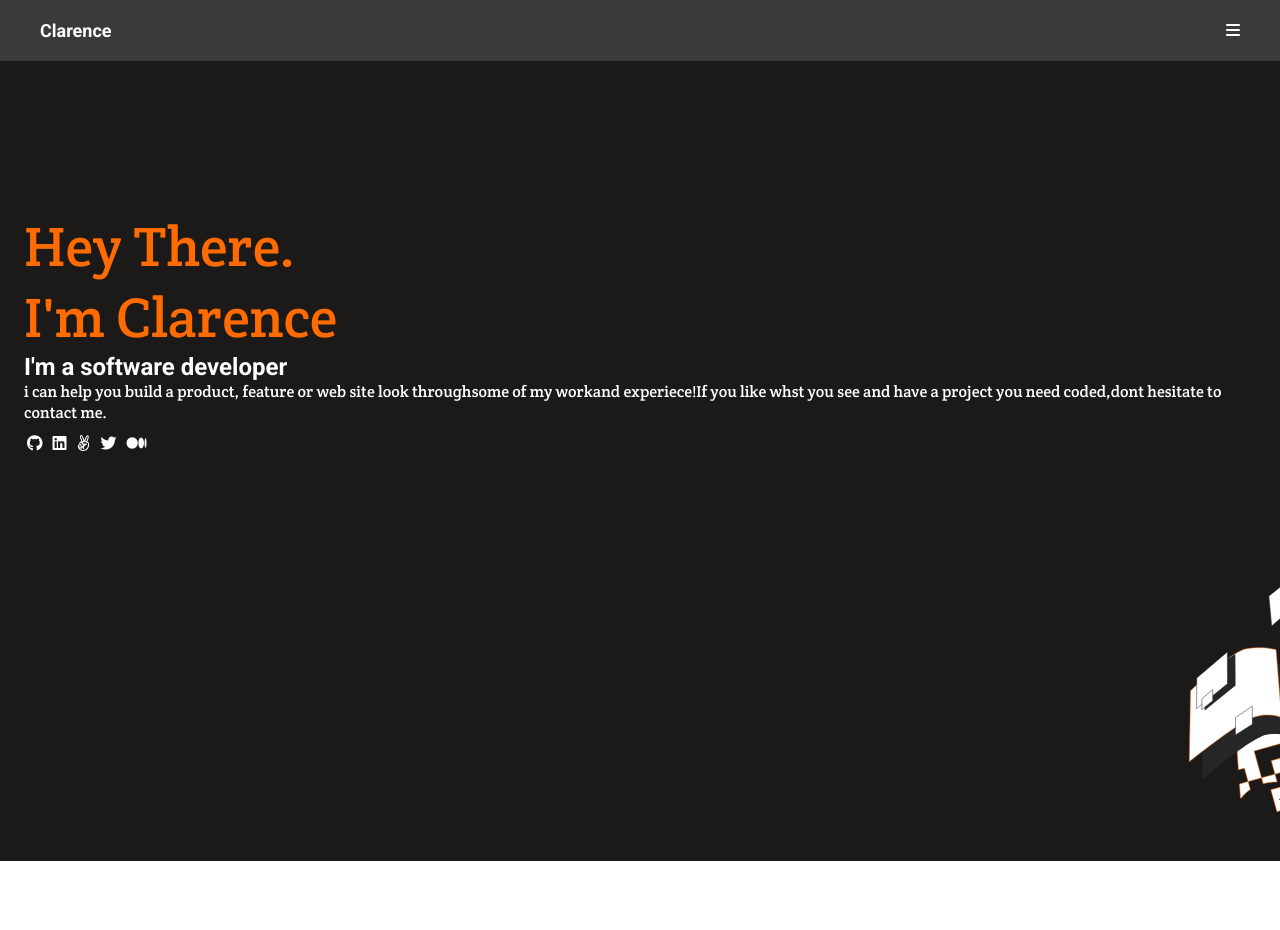
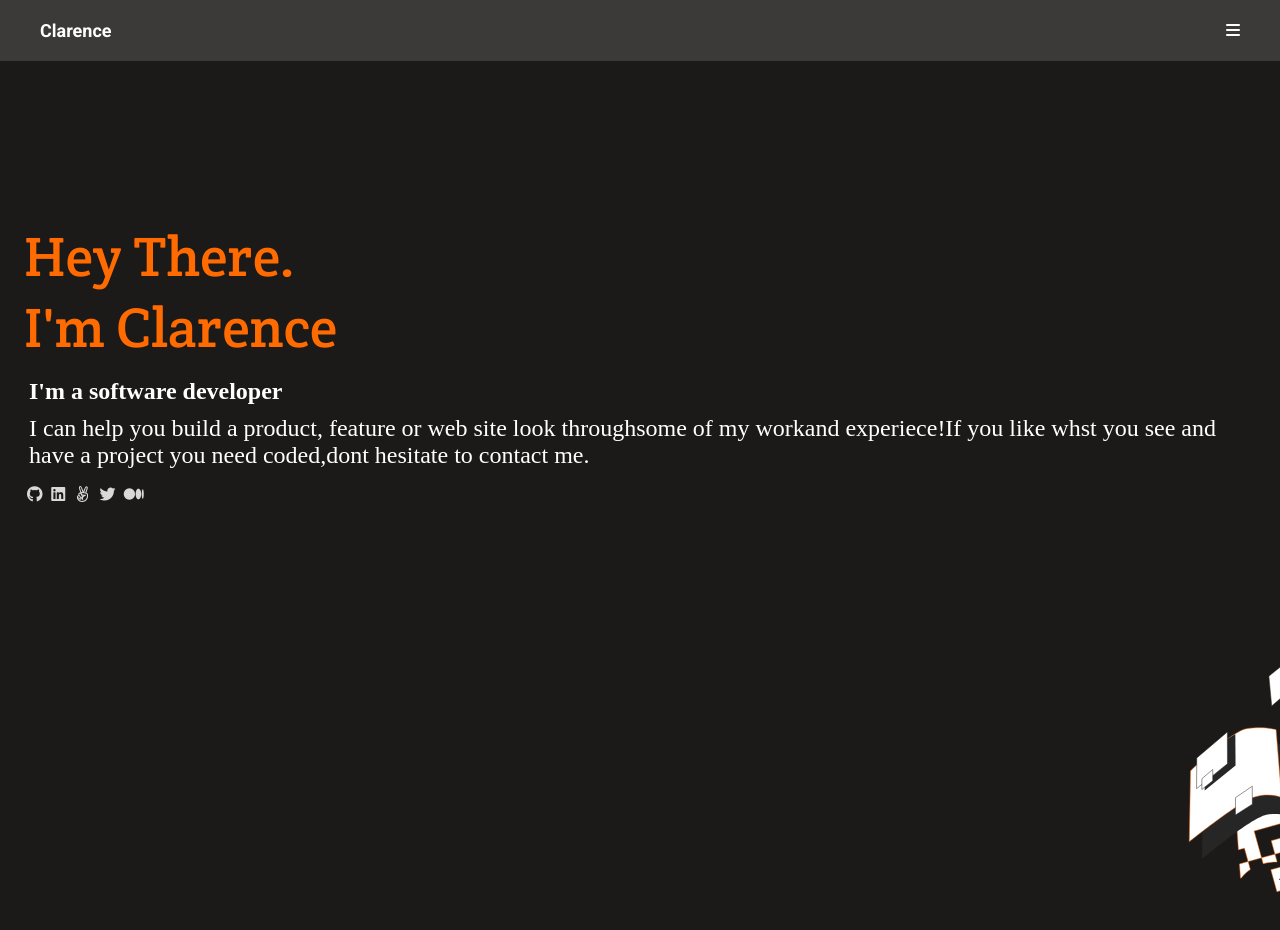
Before and after one commit to ClarenceAtim/Portfolio, a website: page index.html in a window 1280 px wide. Before the commit the page ends 861 px from the top, so only its background shows below. Drawn offline with Linux system fonts and the light colour scheme.

Commit message:
modified html and css

```diff
--- a/index.html
+++ b/index.html
@@ -29,16 +29,16 @@
 
   <section class="hero">
     <div class="home-header">
-      <h1>Hey There.<br>I'm Clarence</h1>
-      <h3>I'm a software developer</h3>
-      <p>i can help you build a product, feature or web site look throughsome of my workand experiece!If you like whst you see and have a project you need coded,dont hesitate to contact me.</p>
+      <p><h1>Hey There.<br>I'm Clarence</h1></p>
+      <h3><p>I'm a software developer</p></h3>
+      <p>I can help you build a product, feature or web site look throughsome of my workand experiece!If you like whst you see and have a project you need coded,dont hesitate to contact me.</p>
     </div>
     <ul class="socials">
-      <li><i class="fa-brands fa-github"></i></li>
-      <li><i class="fa-brands fa-linkedin"></i></li>
-      <li><i class="fa-brands fa-angellist"></i></li>
-      <li><i class="fa-brands fa-twitter"></i></li>
-      <li><i class="fa-brands fa-medium"></i></li>
+      <li><a href="#"></a><i class="fa-brands fa-github"></i>
+      <li><a href="#"></a><i class="fa-brands fa-linkedin"></i>
+      <li><a href="#"></a><i class="fa-brands fa-angellist"></i>
+      <li><a href="#"></a><i class="fa-brands fa-twitter"></i>
+      <li><a href="#"></a><i class="fa-brands fa-medium"></i>
     </ul>
   </section>
 
--- a/style.css
+++ b/style.css
@@ -28,6 +28,7 @@ header a {
 
 .hero {
   display: flex;
+  font-family: "poppins";
   flex-direction: column;
   gap: 10px;
   background-color: #1c1a19;
@@ -35,7 +36,7 @@ header a {
   background-image: url(./images/header.svg);
   background-repeat: no-repeat;
   background-position: bottom right;
-  height: 100%;
+  height: 110%;
 }
 
 .home-header {
@@ -55,7 +56,10 @@ header a {
 }
 
 .home-header p {
-  font-size: 16px;
+  font-family: "poppins";
+  font-style: bold;
+  font-size: 24px;
+  padding: 5px;
 }
 
 .socials {
@@ -66,5 +70,12 @@ header a {
 }
 
 .socials li i {
-  color: #fff;
+  color: #DBD8D7;
+ height: 20px;
+ width: 14.2px;
+ left: 3px;
+ top: 0px;
+ border-radius: 0px;
+ gap: 12px;
+
 }
```
